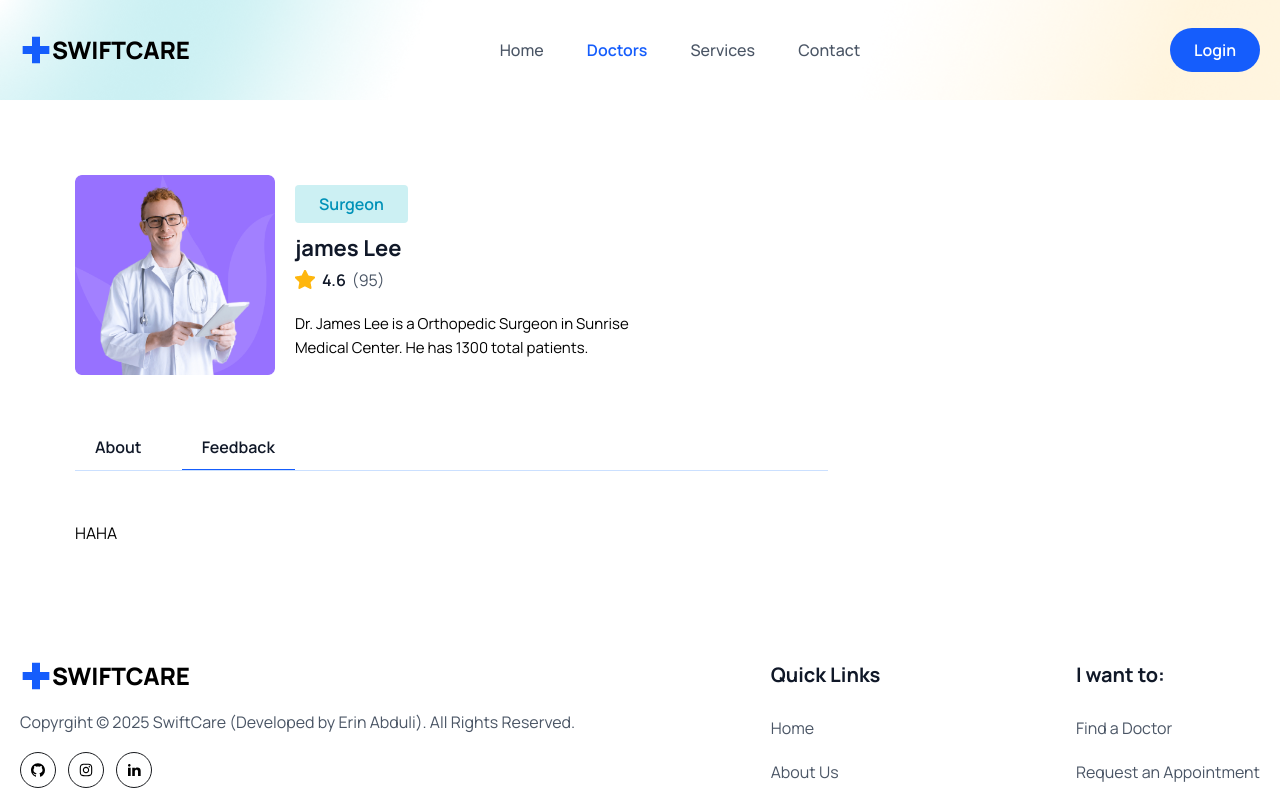
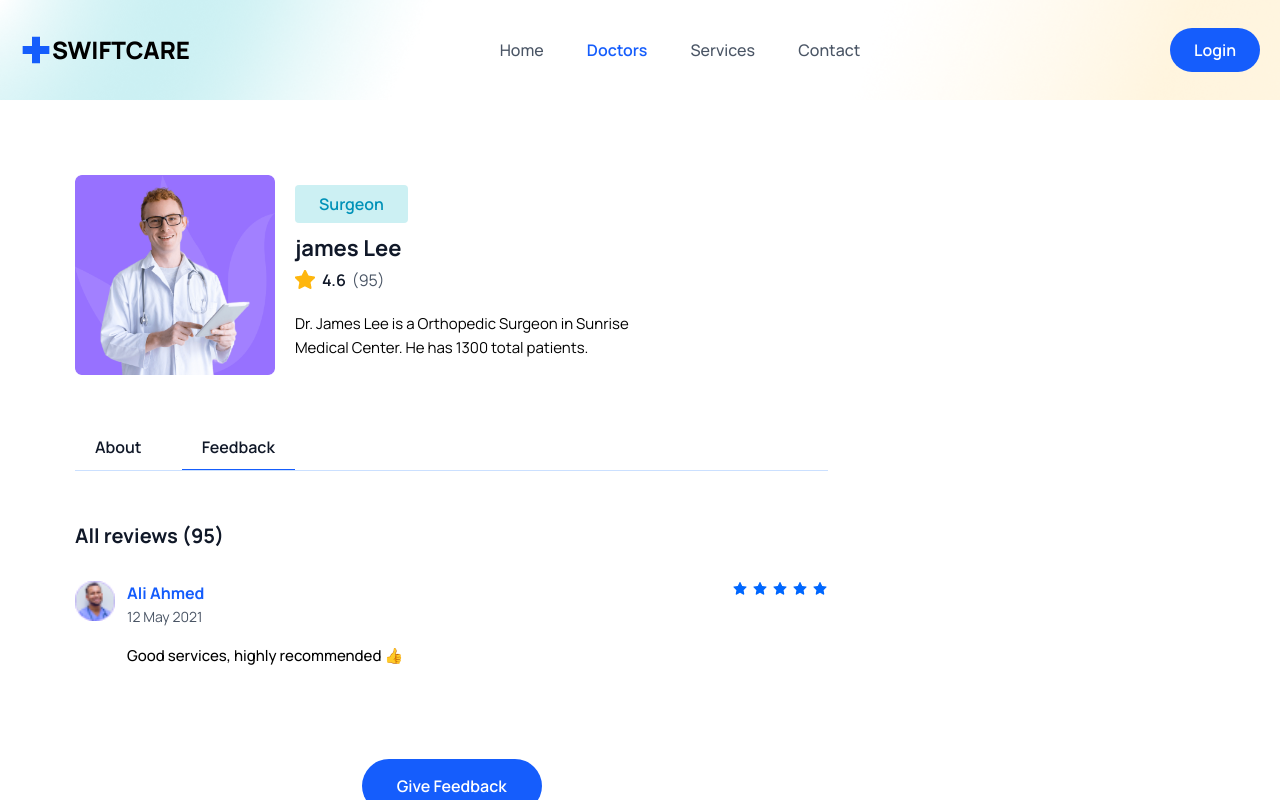
Before and after one commit to ErinAbduli/swiftcare, a React (Vite) app in the folder client/: page /doctors/1 in a window 1280 px wide. Both pictures are taken after a click on the button "Feedback". Shown: the top 800 px of the page. Built offline with nearby package versions, Linux system fonts and the light colour scheme.

Commit message:
started making the feedback form

```diff
--- a/client/src/pages/Doctors/Feedback.jsx
+++ b/client/src/pages/Doctors/Feedback.jsx
@@ -1,9 +1,48 @@
-import React from 'react'
-import { formatDate } from '../../components/Utils/FormatDate'
+import { useState } from 'react'
+import { formatDate } from '../../components/Utils/formatDate.js'
+import { AiFillStar } from 'react-icons/ai'
+import FeedbackForm from './FeedbackForm.jsx'
+import avatar from '../../assets/images/avatar-icon.png'
 
 const Feedback = () => {
+
+    const [showFeedback, setShowFeedback] = useState(false)
+
     return (
-        <div>HAHA</div>
+        <div>
+            <div className="mb-[50px]">
+                <h4 className='text-[20px] leading-[30px] font-bold text-gray-900 mb-[30px]'>
+                    All reviews (95)
+                </h4>
+                <div className='flex justify-between gap-10 mb-[30px]'>
+                    <div className="flex gap-3">
+                        <figure className='w-10 h-10 rounded-full'>
+                            <img className='w-full' src={avatar} alt="" />
+                        </figure>
+                        <div>
+                            <h5 className='text-[16px] leading-6 text-blue-600 font-bold'>
+                                Ali Ahmed
+                            </h5>
+                            <p className='text-[14px] leading-6 text-gray-600'>
+                                {formatDate("05-12-2021")}
+                            </p>
+                            <p className='text__para mt-3 font-medium text-[15px]'>
+                                Good services, highly recommended 👍
+                            </p>
+                        </div>
+                    </div>
+                    <div className="flex gap-1">
+                        {[...Array(5).keys()].map((_, index) => <AiFillStar key={index} color='#0067ff' />)}
+                    </div>
+                </div>
+            </div>
+            <div className='text-center'>
+                {!showFeedback && (<button className='btn' onClick={() => setShowFeedback(true)}>
+                    Give Feedback
+                </button>)}
+                {showFeedback && <FeedbackForm />}
+            </div>
+        </div>
     )
 }
 
--- /dev/null
+++ b/client/src/pages/Doctors/FeedbackForm.jsx
@@ -0,0 +1,9 @@
+import React from 'react'
+
+const FeedbackForm = () => {
+    return (
+        <div>FeedbackForm</div>
+    )
+}
+
+export default FeedbackForm
```
Also changed, not shown: client/package.json (line endings or trailing spaces).
